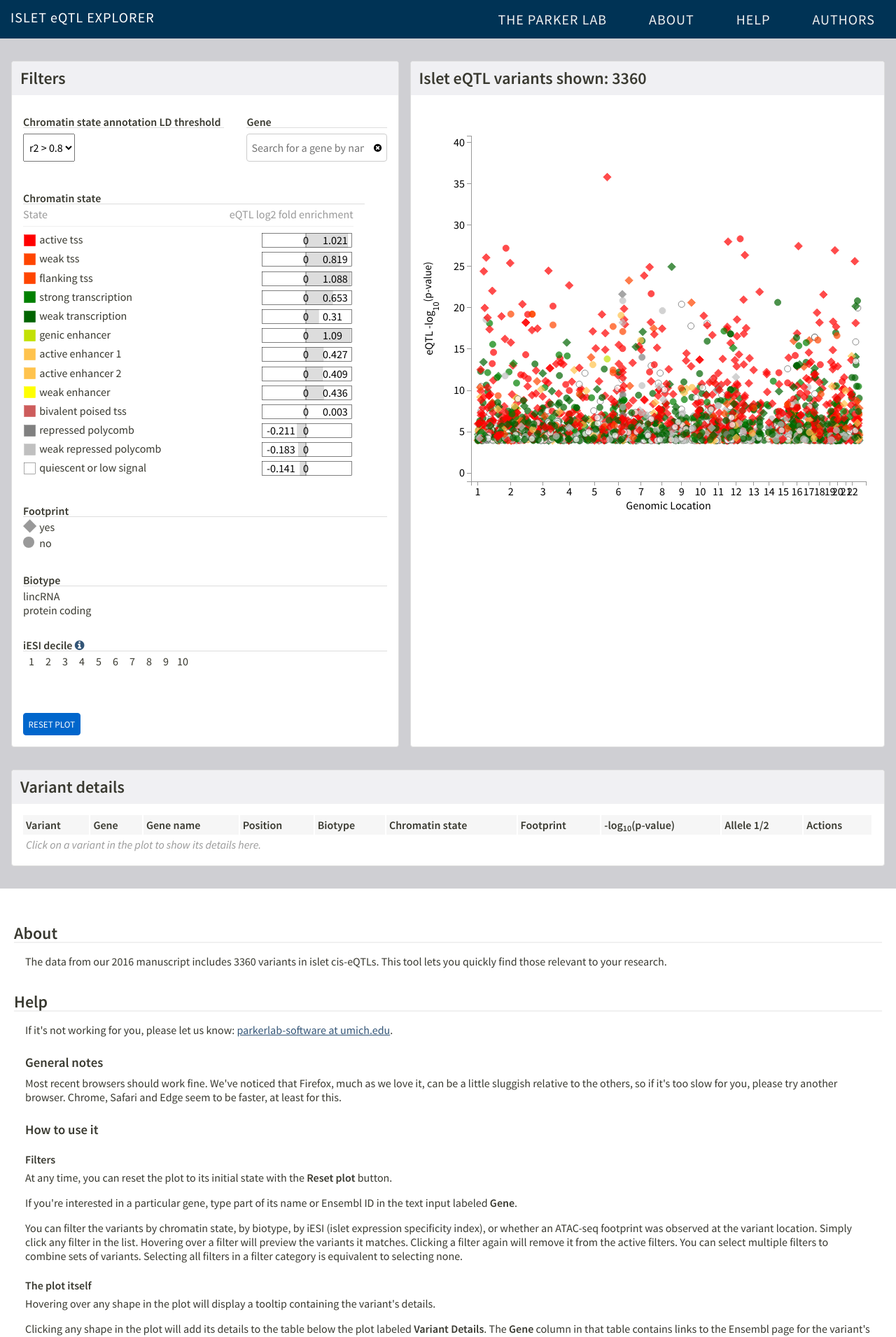
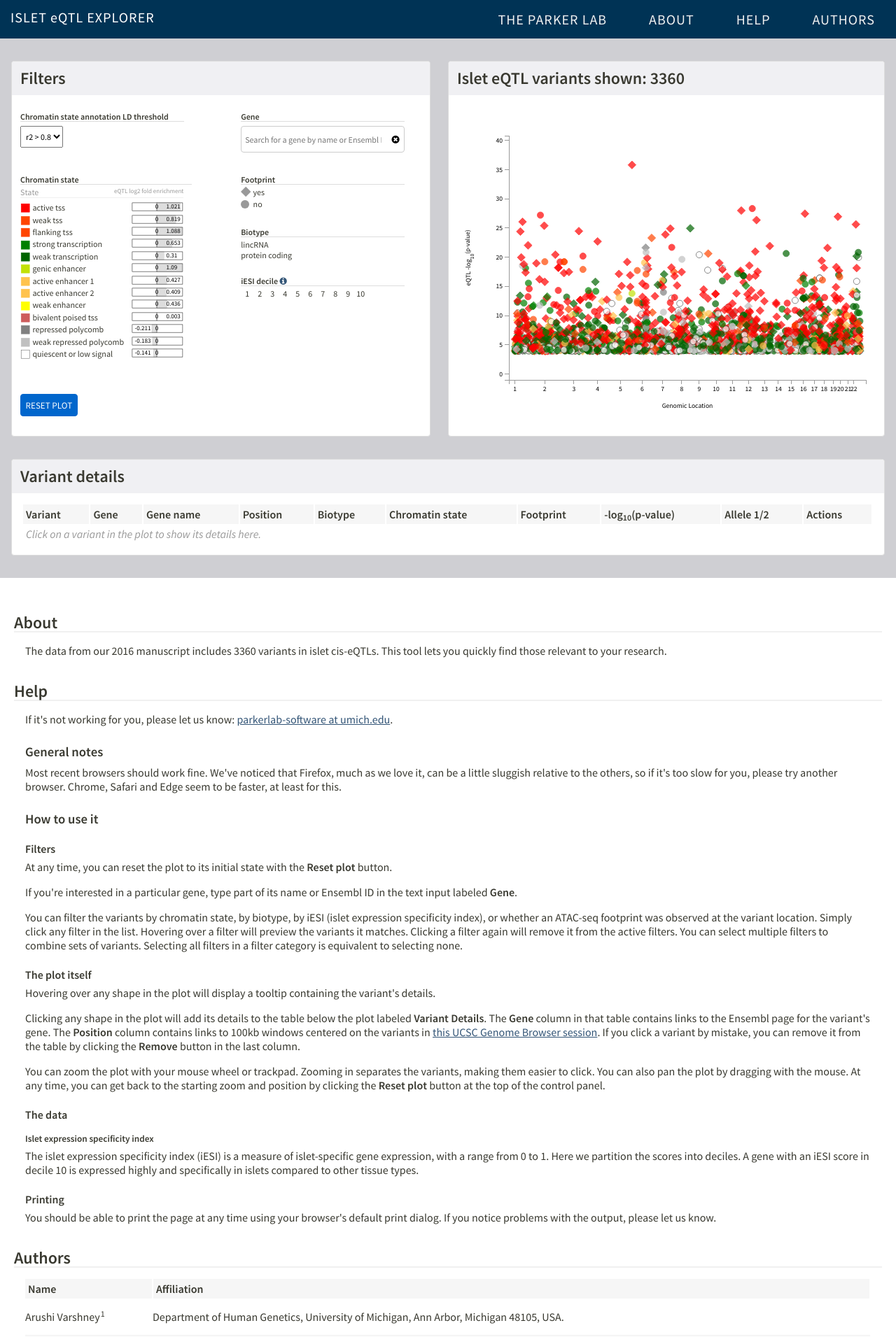
Before and after one commit to scjparker/scjparker.github.io, a Jekyll site: the page tools/isleteqtl/index.html, which Jekyll copies as it is, in a window 1280 px wide. Shown: the top 1911 px of the page at 70% size. Built offline with Jekyll 4.4.1, drawn with Linux system fonts in a browser that asks for light colours.

Commit message:
better islet eQTL responsiveness

```diff
--- a/tools/isleteqtl/css/isnp.css
+++ b/tools/isleteqtl/css/isnp.css
@@ -303,9 +303,7 @@ td {
 #control {
     position: relative;
     display: flex;
-    flex: 1 1 40%;
     flex-direction: column;
-    margin-right: 1em;
     background: #fff;
 }
 
@@ -354,14 +352,10 @@ td {
 
 #plotContainer {
     position: relative;
-    display: flex;
-    flex-direction: row;
-    flex-wrap: wrap;
 }
 
 #plotBox {
     position: relative;
-    flex: 1 1 50%;
     pointer-events: none;
     background: #fff;
     min-height: 320px;
@@ -385,6 +379,10 @@ td {
 
 .dot.highlight {
     visibility: visible;
+}
+
+.axis {
+    font-size: 0.6em;
 }
 
 .axis path,
@@ -448,6 +446,7 @@ td {
 }
 
 .enrichment {
+    font-size: 0.75em;
     flex: 1 0 auto;
     position: relative;
     vertical-align: bottom;
@@ -548,31 +547,34 @@ td {
     left: 100%;
 }
 
-@media screen and (max-width: 768px) {
+@media screen and (min-width: 1024px) {
     #plotContainer {
-        display: block;
+        display: flex;
+        flex-direction: row;
+        flex-wrap: wrap;
+        justify-content: space-between;
     }
 
-    #plot {
-        display: block;
+    #control {
+        flex: 0 1 48%;
     }
-}
 
-@media screen and (min-width: 1024px) {
+    #plotBox {
+        flex: 0 1 50%;
+    }
 
     #control > div {
+        font-size: 0.75em;
         position: relative;
         display: flex;
         flex-direction: row;
         flex-wrap: wrap;
+        justify-content: space-between;
         flex: 0 1 auto;
     }
 
     #control > div > div {
-        flex: 1 1 auto;
-    }
-
-    #control > div > div:first-child {
+        flex: 0 0 45%;
         padding-right: 2em;
     }
 
--- a/tools/isleteqtl/index.html
+++ b/tools/isleteqtl/index.html
@@ -55,12 +55,18 @@
                             <ul id="chromatinStateFilterList" class="filterList"></ul>
                         </div>
                         <div>
+                            <div>
                                 <h4>Footprint</h4>
                                 <ul id="footprintFilterList" class="filterList"></ul>
+                            </div>
+                            <div>
                                 <h4>Biotype</h4>
                                 <ul id="biotypeFilterList" class="filterList"></ul>
+                            </div>
+                            <div>
                                 <h4><span title="Islet expression specificity index decile">iESI decile</span>&nbsp;<a href="#iesiHelp"><i class="fa fa-info-circle"></a></i></h4>
                                 <ul id="iesiFilterList" class="numeric filterList"></ul>
+                            </div>
                         </div>
                     </div>
                     <div>
```
Lines whose indentation alone changed are shown as unchanged.
